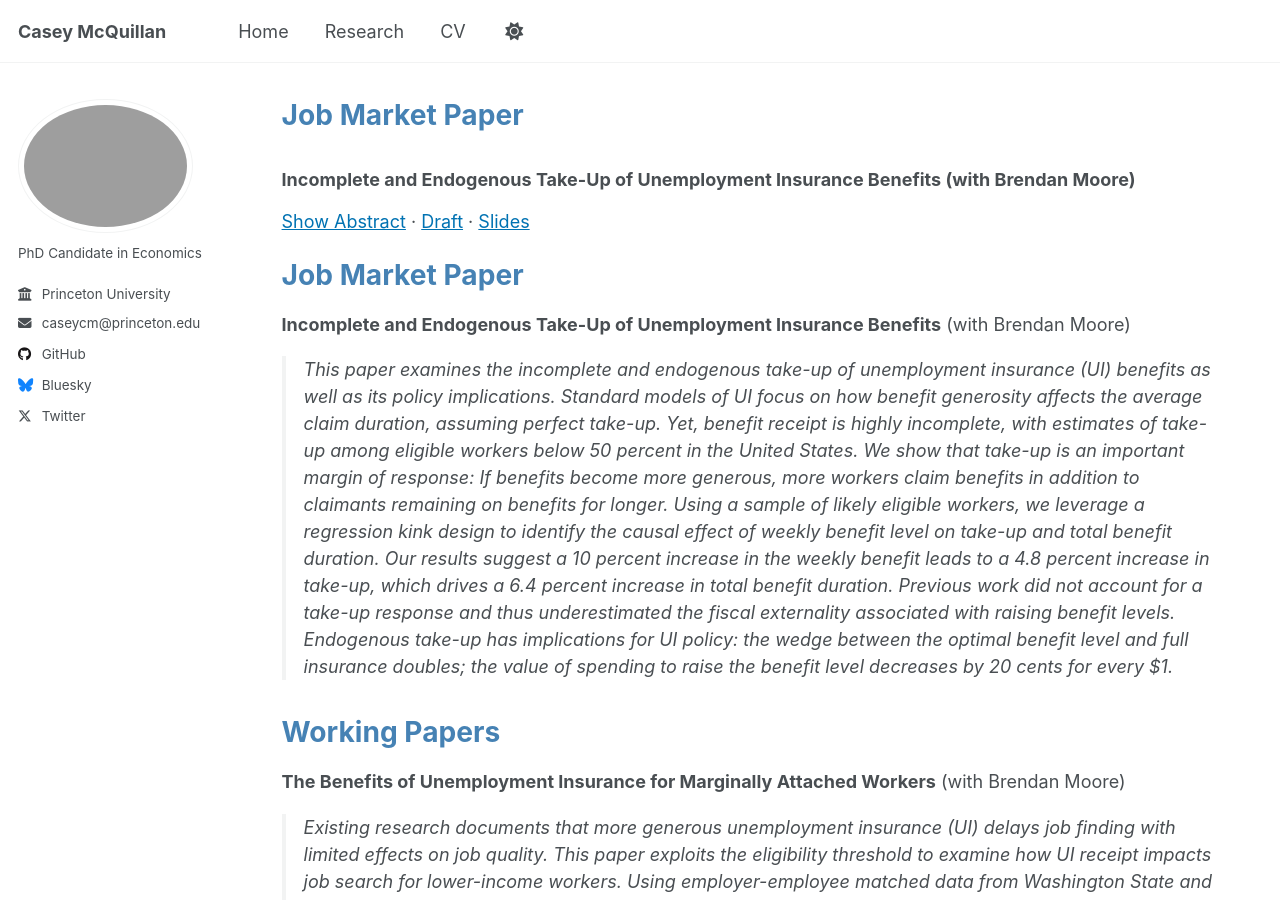
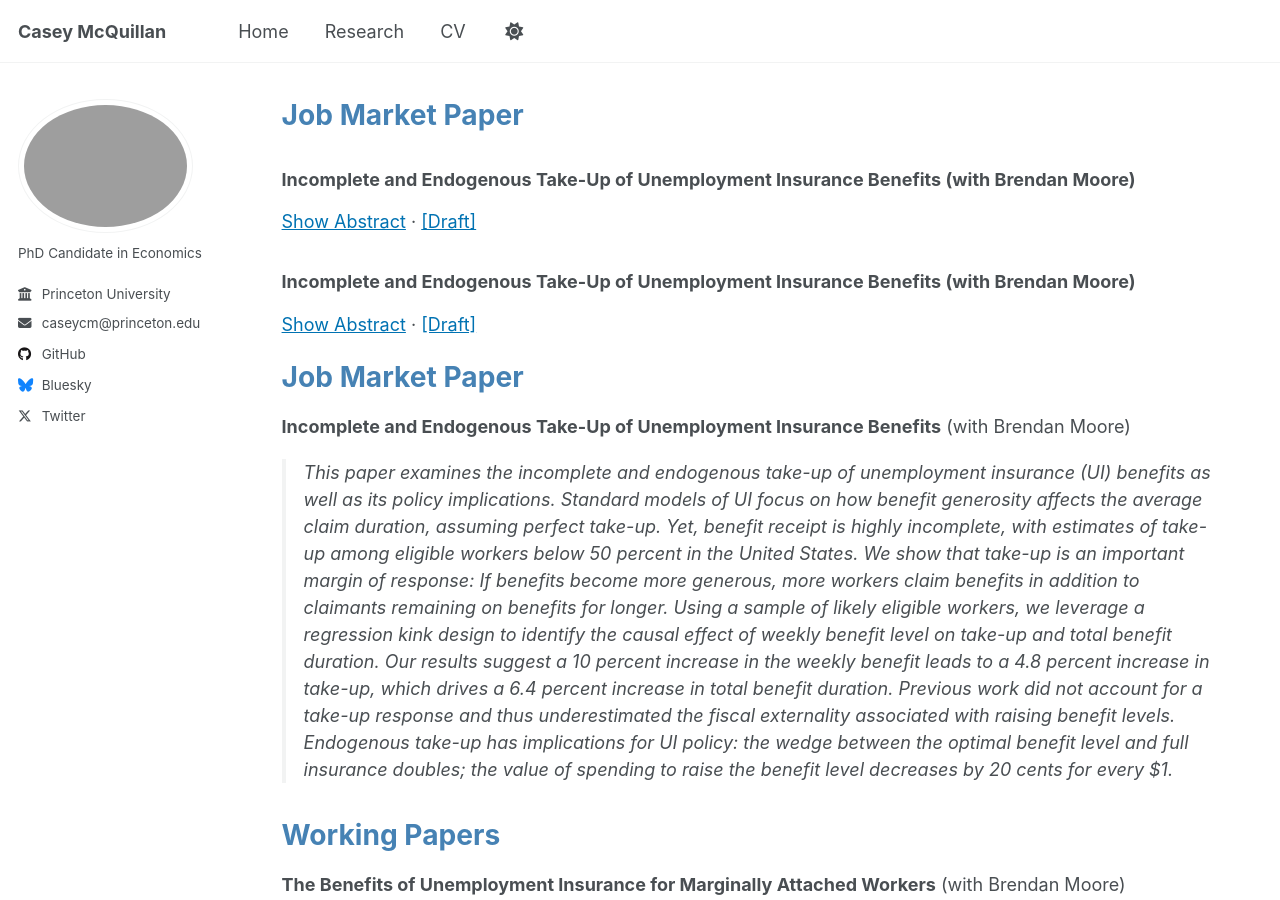
Before and after one commit to casey-mcquillan/casey-mcquillan.github.io, a Jekyll site: the page built from _pages/research.md, in a window 1280 px wide and 900 px high. Built offline with Jekyll 4.4.1, drawn with Linux system fonts in a browser that asks for light colours; part of the change alters nothing that is shown.

Commit message:
Update research.md

```diff
--- a/_pages/research.md
+++ b/_pages/research.md
@@ -10,10 +10,18 @@ author_profile: true
 ### **Incomplete and Endogenous Take-Up of Unemployment Insurance Benefits** (with Brendan Moore)
 
 [Show Abstract](#){: onclick="toggleAbstract('abstract1')" .paper-link} ·
-[Draft](https://arxiv.org/pdf/2301.00001.pdf){: .paper-link} ·
-[Slides](https://example.com/slides.pdf){: .paper-link}
+[[Draft]](https://arxiv.org/pdf/2301.00001.pdf){: target="_blank" .paper-link}
 
 <div id="abstract1" class="abstract hidden">
+> This paper examines the incomplete and endogenous take-up of unemployment insurance (UI) benefits as well as its policy implications. Standard models of UI focus on how benefit generosity affects the average claim duration, assuming perfect take-up. Yet, benefit receipt is highly incomplete, with estimates of take-up among eligible workers below 50 percent in the United States. We show that take-up is an important margin of response: If benefits become more generous, more workers claim benefits in addition to claimants remaining on benefits for longer. Using a sample of likely eligible workers, we leverage a regression kink design to identify the causal effect of weekly benefit level on take-up and total benefit duration. Our results suggest a 10 percent increase in the weekly benefit leads to a 4.8 percent increase in take-up, which drives a 6.4 percent increase in total benefit duration. Previous work did not account for a take-up response and thus underestimated the fiscal externality associated with raising benefit levels. Endogenous take-up has implications for UI policy: the wedge between the optimal benefit level and full insurance doubles; the value of spending to raise the benefit level decreases by 20 cents for every $1.
+</div>
+
+### **Incomplete and Endogenous Take-Up of Unemployment Insurance Benefits** (with Brendan Moore)
+
+[Show Abstract](#){: onclick="toggleAbstract('abstract2')" .paper-link} ·
+[[Draft]](https://arxiv.org/pdf/2301.00001.pdf){: target="_blank" .paper-link}
+
+<div id="abstract2" class="abstract hidden">
 This paper examines the incomplete and endogenous take-up of unemployment insurance (UI) benefits as well as its policy implications. Standard models of UI focus on how benefit generosity affects the average claim duration, assuming perfect take-up. Yet, benefit receipt is highly incomplete, with estimates of take-up among eligible workers below 50 percent in the United States.
 
 We show that take-up is an important margin of response: If benefits become more generous, more workers claim benefits in addition to claimants remaining on benefits for longer. Using a sample of likely eligible workers, we leverage a regression kink design to identify the causal effect of weekly benefit level on take-up and total benefit duration.
@@ -41,7 +49,6 @@ function toggleAbstract(id) {
   abstract.classList.toggle("hidden");
 }
 </script>
-
 
 # <span style="color: #4682B4;">Job Market Paper</span>
 
```
